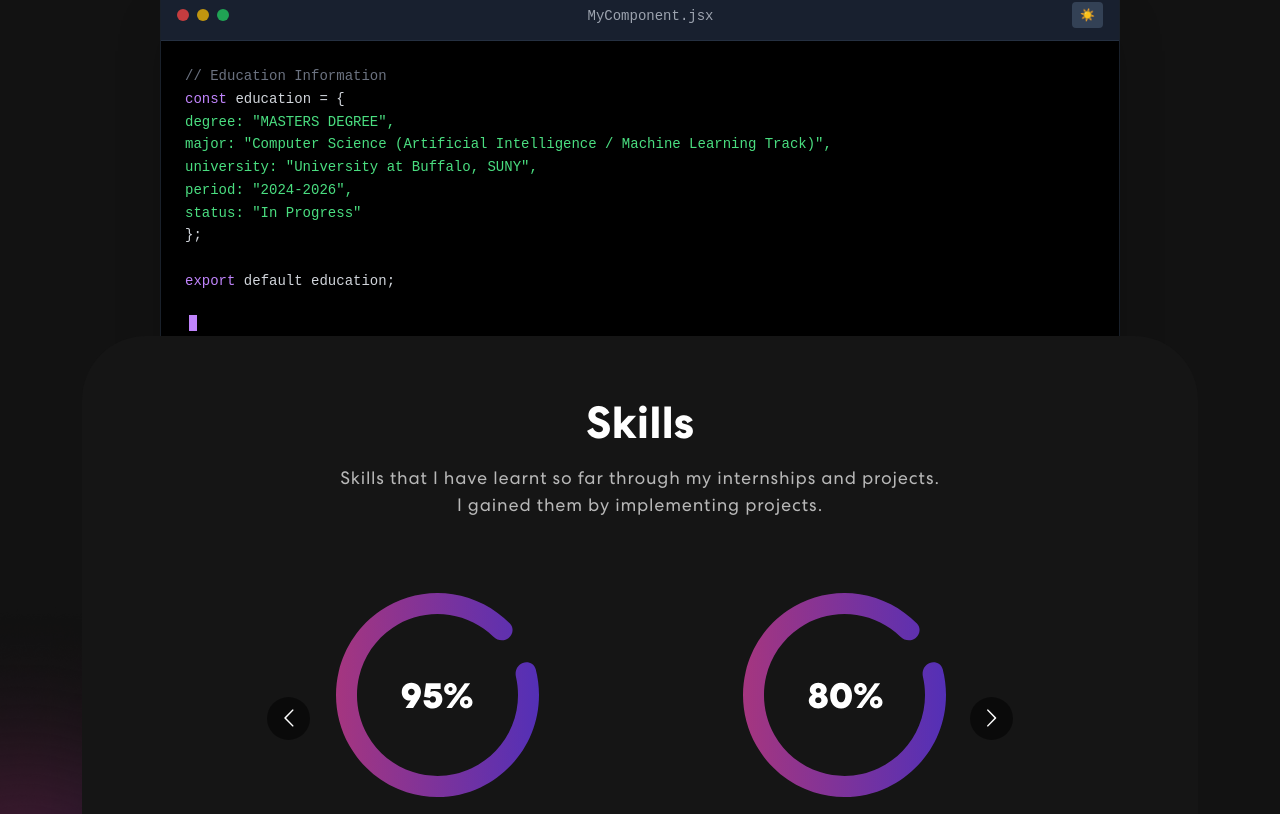
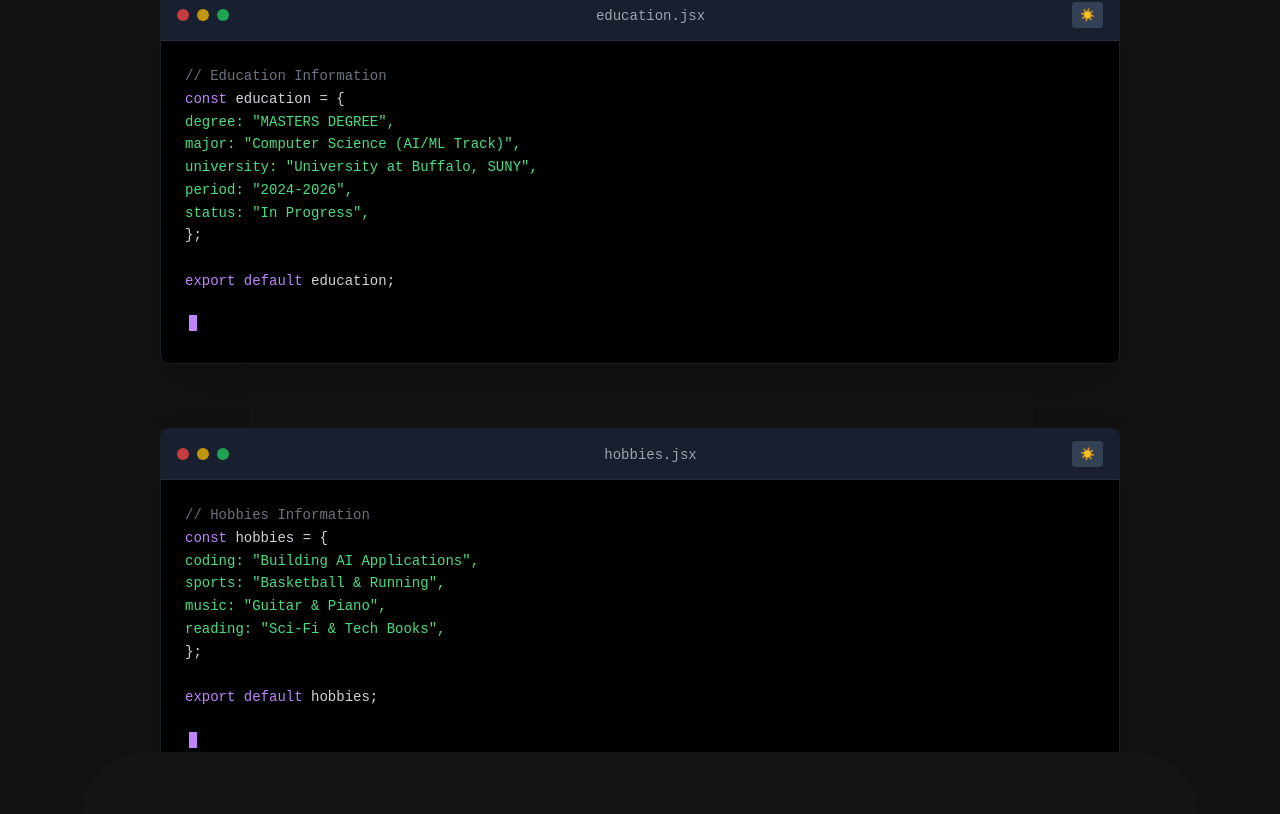
Before and after one commit to sadhana1058/portfolio, a React (Vite) app: page / in a window 1280 px wide. Shown: the part 826-1640 px from the top of the page. Built offline with nearby package versions, Linux system fonts and the light colour scheme.

Commit message:
adding bs info

```diff
--- a/src/components/About.tsx
+++ b/src/components/About.tsx
@@ -3,7 +3,30 @@ import Terminal from "./Terminal";
 export const About = () => {
   return (
     <>
-     <Terminal></Terminal>
+     <Terminal
+  objectName="education"
+  data={{
+    degree: "MASTERS DEGREE",
+    major: "Computer Science (AI/ML Track)",
+    university: "University at Buffalo, SUNY",
+    period: "2024-2026",
+    status: "In Progress"
+  }}
+  fileName="education.jsx"
+/>
+
+<Terminal
+  objectName="hobbies"
+  data={{
+    coding: "Building AI Applications",
+    sports: "Basketball & Running",
+    music: "Guitar & Piano",
+    reading: "Sci-Fi & Tech Books"
+  }}
+  fileName="hobbies.jsx"
+  typingSpeed={60}
+/>
+
     <section className="about" id="about">
 
 
--- a/src/components/Terminal.tsx
+++ b/src/components/Terminal.tsx
@@ -1,24 +1,36 @@
 import React, { useState, useEffect } from 'react';
 
+interface TerminalProps {
+  objectName?: string;
+  data?: Record<string, string>;
+  fileName?: string;
+  typingSpeed?: number;
+}
 
-interface TerminalProps {}
-
-const Terminal: React.FC<TerminalProps> = () => {
+const Terminal: React.FC<TerminalProps> = ({
+  objectName = 'education',
+  data = {
+    degree: "MASTERS DEGREE",
+    major: "Computer Science (Artificial Intelligence / Machine Learning Track)",
+    university: "University at Buffalo, SUNY",
+    period: "2024-2026",
+    status: "In Progress"
+  },
+  fileName = 'MyComponent.jsx',
+  typingSpeed = 80
+}) => {
   const [displayedCode, setDisplayedCode] = useState<string>('');
   const [currentLine, setCurrentLine] = useState<number>(0);
   const [isDark, setIsDark] = useState<boolean>(true);
 
+  // Generate code lines from the data object
   const codeLines: string[] = [
-    '// Education Information',
-    'const education = {',
-    '  degree: "MASTERS DEGREE",',
-    '  major: "Computer Science (Artificial Intelligence / Machine Learning Track)",',
-    '  university: "University at Buffalo, SUNY",',
-    '  period: "2024-2026",',
-    '  status: "In Progress"',
+    `// ${objectName.charAt(0).toUpperCase() + objectName.slice(1)} Information`,
+    `const ${objectName} = {`,
+    ...Object.entries(data).map(([key, value]) => `  ${key}: "${value}",`),
     '};',
     '',
-    'export default education;'
+    `export default ${objectName};`
   ];
 
   useEffect(() => {
@@ -26,10 +38,10 @@ const Terminal: React.FC<TerminalProps> = () => {
       const timer = setTimeout(() => {
         setDisplayedCode((prev: string) => prev + codeLines[currentLine] + '\n');
         setCurrentLine((prev: number) => prev + 1);
-      }, 80);
+      }, typingSpeed);
       return () => clearTimeout(timer);
     }
-  }, [currentLine, codeLines]);
+  }, [currentLine, codeLines, typingSpeed]);
 
   const highlightSyntax = (code: string): React.ReactElement[] => {
     return code.split('\n').map((line: string, i: number) => {
@@ -38,12 +50,8 @@ const Terminal: React.FC<TerminalProps> = () => {
         return <div key={i} className={isDark ? "terminal-comment-dark" : "terminal-comment-light"}>{line}</div>;
       }
 
-      // Split line into parts and apply styling
-      const parts: React.ReactNode[] = [];
-      let remaining = line;
-
       // Match keywords
-      const keywordRegex = /\b(const|export|return|styled)\b/g;
+      const keywordRegex = /\b(const|export|return|default)\b/g;
       let lastIndex = 0;
       let match;
 
@@ -119,7 +127,7 @@ const Terminal: React.FC<TerminalProps> = () => {
             <div className="terminal-dot terminal-dot-green"></div>
           </div>
           <div className="terminal-title-wrapper">
-            <span className={`terminal-title ${isDark ? 'terminal-title-dark' : 'terminal-title-light'}`}>MyComponent.jsx</span>
+            <span className={`terminal-title ${isDark ? 'terminal-title-dark' : 'terminal-title-light'}`}>{fileName}</span>
           </div>
           <button
             onClick={() => setIsDark(!isDark)}
```
